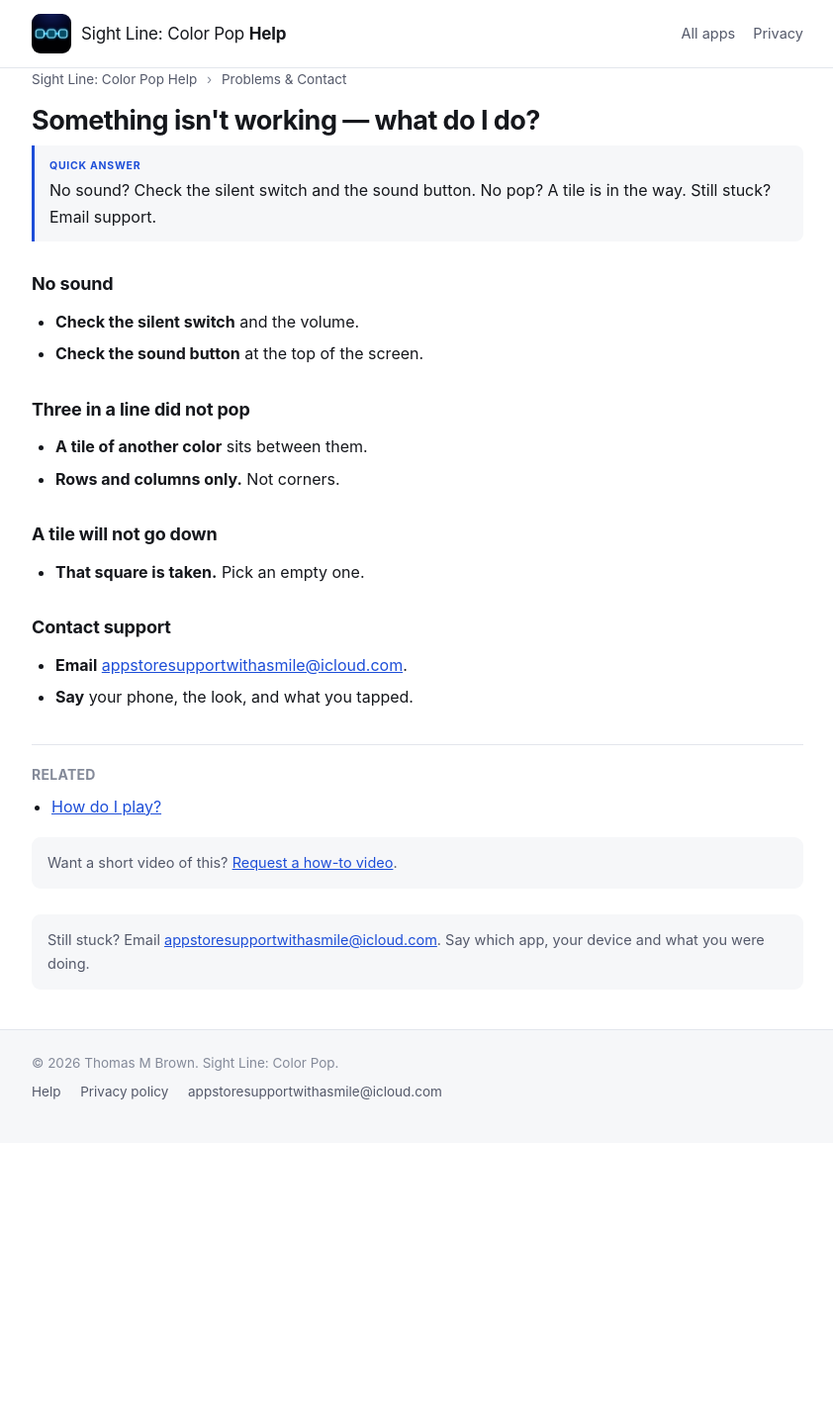
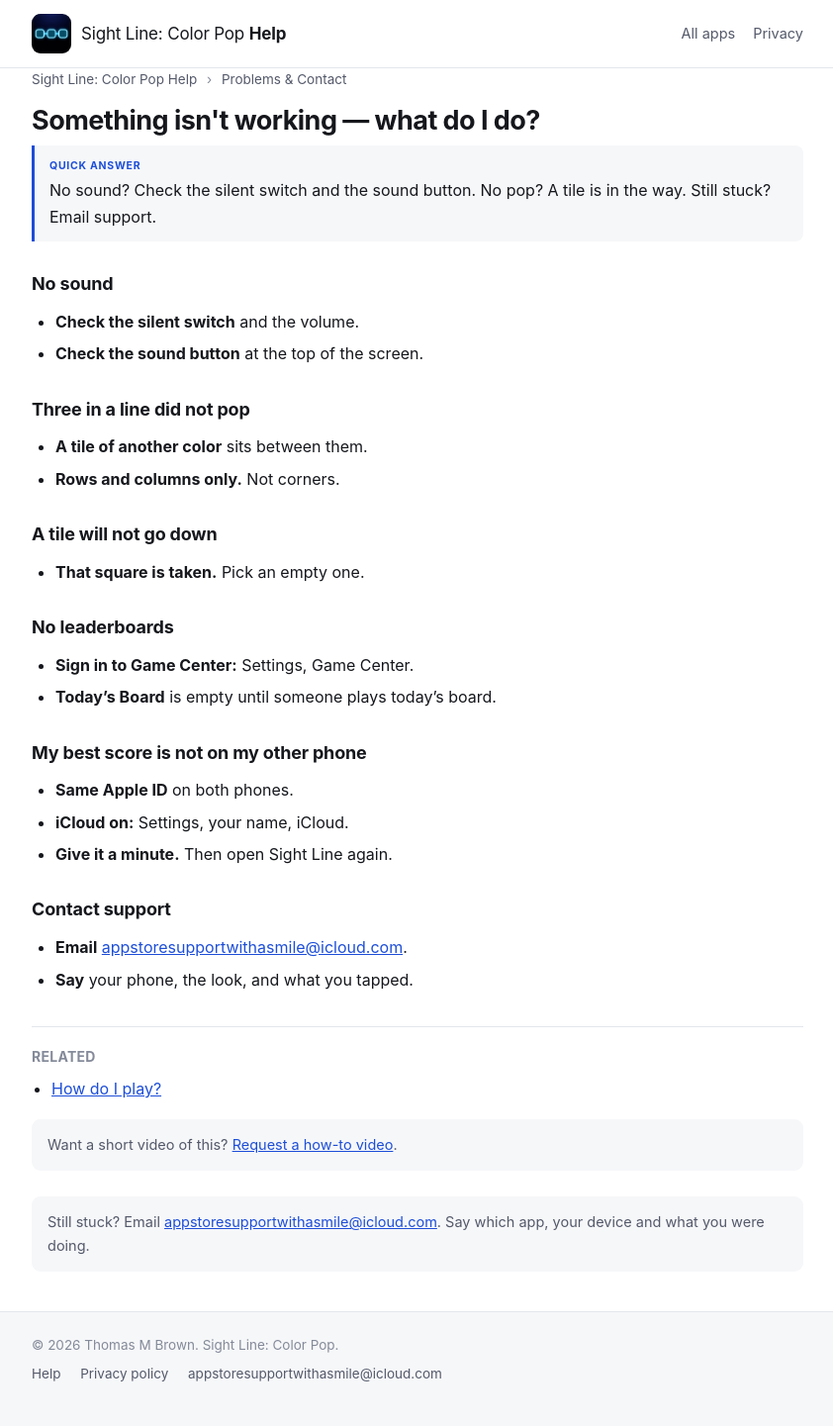
Before and after one commit to mytombrown/team-assist-help, a Jekyll site: the page built from _guides/sightline/troubleshooting.md, in a window 1280 px wide. Shown: the whole page at 99% size, without its empty margins (218-1060 px from the left). Built offline with Jekyll 4.4.1, drawn with Linux system fonts in a browser that asks for light colours; before the commit the page ends 1155 px from its top, so only the background shows below that.

Commit message:
Sight Line Build 2: Today's board, leaderboards and iCloud — new guide; best follows your Apple ID; no-leaderboard and other-phone fixes (SL-1700)
Co-Authored-By: Claude Opus 5.5 <noreply@anthropic.com>

```diff
--- a/_guides/sightline/troubleshooting.md
+++ b/_guides/sightline/troubleshooting.md
@@ -3,7 +3,7 @@ title: "Something isn't working — what do I do?"
 app: sightline
 category: help
 order: 1
-tags: "problem, help, not working, no sound, no pop, won't pop, blocked, can't place, stuck, lost game, best, support, contact"
+tags: "leaderboard, game center, icloud, sync, other phone, problem, help, not working, no sound, no pop, won't pop, blocked, can't place, stuck, lost game, best, support, contact"
 quick: "No sound? Check the silent switch and the sound button. No pop? A tile is in the way. Still stuck? Email support."
 related:
   - getting-started
@@ -23,6 +23,17 @@ related:
 
 - **That square is taken.** Pick an empty one.
 
+## No leaderboards
+
+- **Sign in to Game Center:** Settings, Game Center.
+- **Today's Board** is empty until someone plays today's board.
+
+## My best score is not on my other phone
+
+- **Same Apple ID** on both phones.
+- **iCloud on:** Settings, your name, iCloud.
+- **Give it a minute.** Then open Sight Line again.
+
 ## Contact support
 
 - **Email** [{{ site.support_email }}](mailto:{{ site.support_email }}).
```
Also changed, not shown: _guides/sightline/getting-started.md (+2 -1 lines), _guides/sightline/today-and-leaderboards.md (added, +40 -0 lines).
